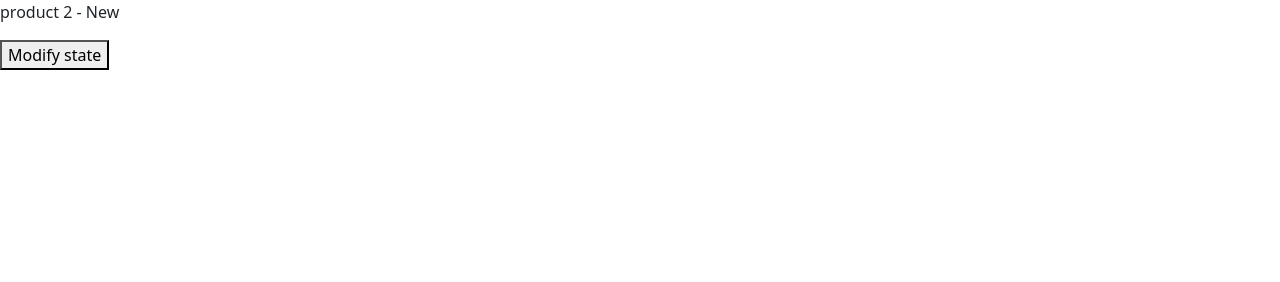
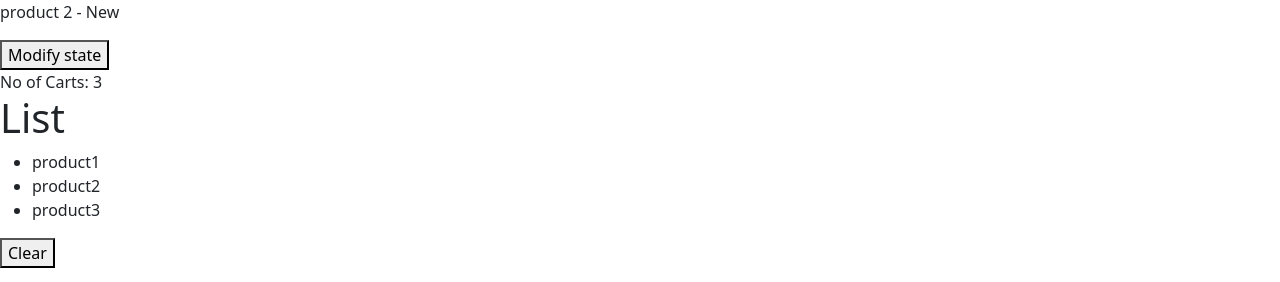
Before and after one commit to shidhu84/React-application-learning, a React (Vite) app: page / in a window 1280 px wide. Shown: the part 515-797 px from the top of the page. Built offline with nearby package versions, Linux system fonts and the light colour scheme; the HTML template or start-up script is replaced by a standard one.

Commit message:
Sharing state between the components

```diff
--- a/src/App.tsx
+++ b/src/App.tsx
@@ -1,13 +1,21 @@
+import { useState } from "react";
 import "./App.css";
 import Alert from "./components/Alert";
 import AlertButton from "./components/AlertButton";
 import Button from "./components/Button";
 import ListGroup from "./components/ListGroup";
+import NavBar from "./components/NavBar";
+import ProductList from "./components/ProductList";
 import StateModification from "./components/StateModification";
 
 function App() {
   const cities = ["Pune", "Mumbai", "Hyderabad", "Latur"];
   const handleSelectItem = (item: string) => console.log(item);
+  const [products, setProducts] = useState([
+    "product1",
+    "product2",
+    "product3",
+  ]);
   return (
     <div>
       <ListGroup
@@ -27,6 +35,13 @@ function App() {
       <div>
         <h1>Hooks</h1>
         <StateModification />
+        <NavBar productCartCount={products.length} />
+        <ProductList
+          products={products}
+          onClearCart={() => {
+            setProducts([]);
+          }}
+        />
       </div>
     </div>
   );
--- /dev/null
+++ b/src/components/NavBar.tsx
@@ -0,0 +1,11 @@
+import React from "react";
+
+interface Props {
+  productCartCount: number;
+}
+
+function NavBar({ productCartCount }: Props) {
+  return <div>No of Carts: {productCartCount}</div>;
+}
+
+export default NavBar;
--- /dev/null
+++ b/src/components/ProductList.tsx
@@ -0,0 +1,22 @@
+import React from "react";
+
+interface Props {
+  products: string[],
+  onClearCart: () => void
+}
+
+function ProductList({ products, onClearCart }: Props) {
+  return (
+    <>
+      <h1>List</h1>
+      <ul>
+        {products.map((product) => (
+          <li key={product}>{product}</li>
+        ))}
+      </ul>
+      <button onClick={onClearCart}>Clear</button>
+    </>
+  );
+}
+
+export default ProductList;
```
